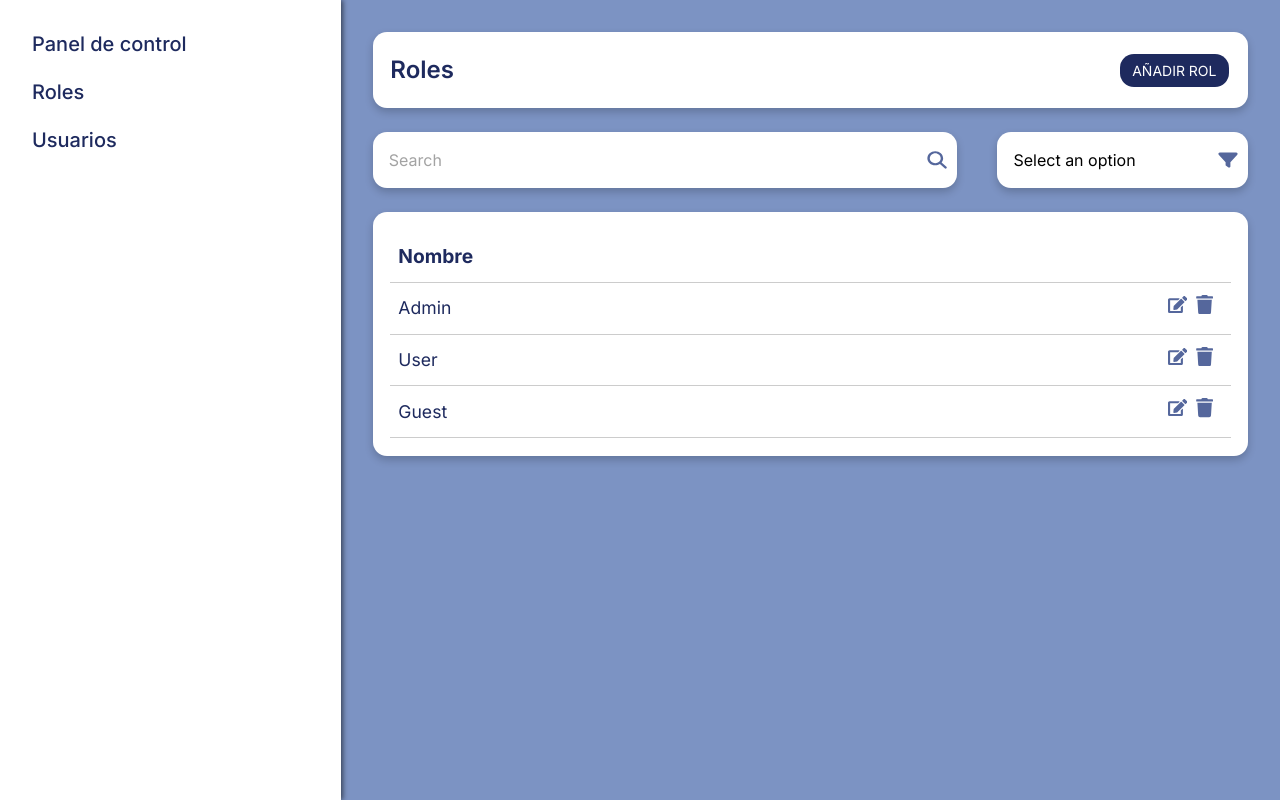
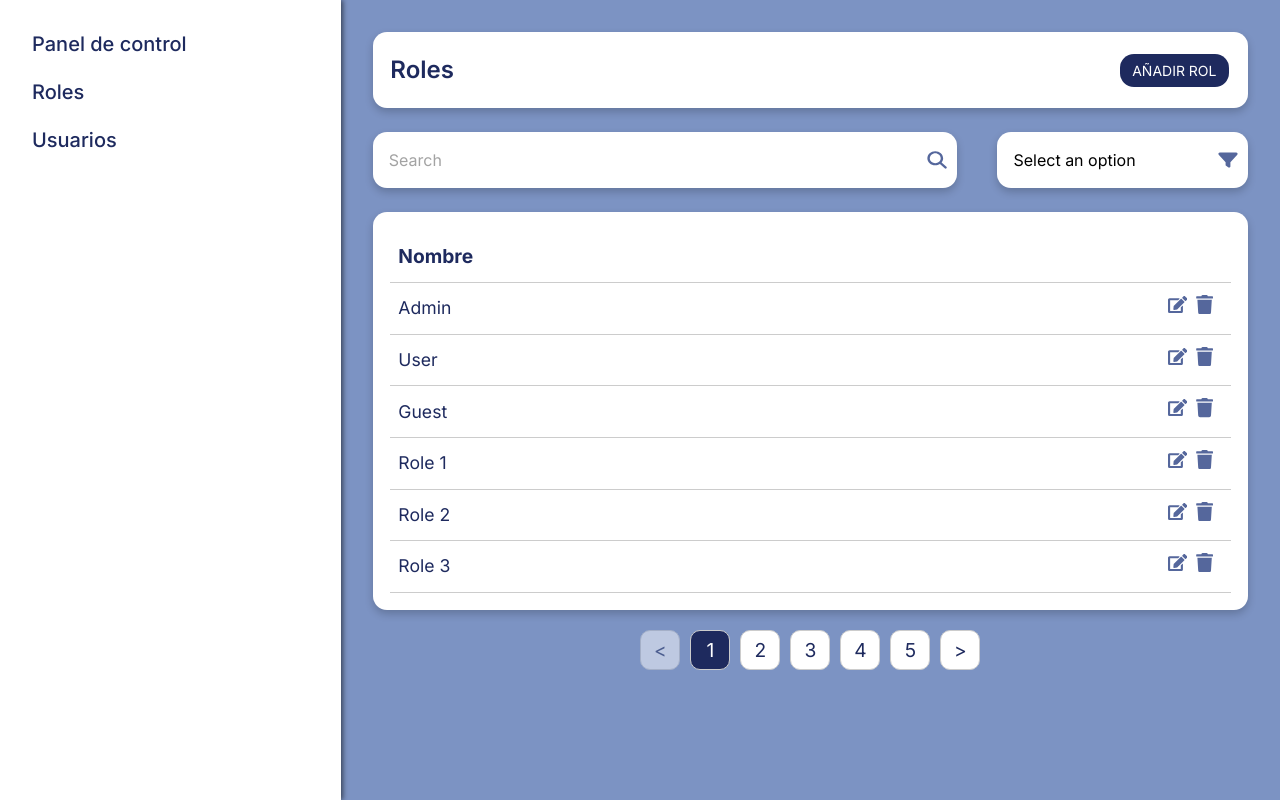
Before and after one commit to RaulBecerraB/TechShare-FrontEnd, a Next.js app: page /admin/roles in a window 1280 px wide. Built offline with nearby package versions, Linux system fonts and the light colour scheme.

Commit message:
feat(CrudBody): add pagination logic with pagination.css
    - Added pagination logic to  for handling multiple pages of data.
    - Created  to style the pagination controls.

```diff
--- a/src/app/admin/roles/page.tsx
+++ b/src/app/admin/roles/page.tsx
@@ -6,6 +6,8 @@ import CrudBody from '@/components/AdminCrud/CrudBody'
 export default function roles() {
 
   const names: string[] = ["Admin", "User", "Guest"];
+  const dummyData = Array.from({ length: 22 }, (_, i) => `Role ${i + 1}`);
+  names.push(...dummyData);
 
   return (
     <div>
--- a/src/components/AdminCrud/CrudBody.tsx
+++ b/src/components/AdminCrud/CrudBody.tsx
@@ -1,12 +1,24 @@
-import React from 'react'
+import React, { useState } from 'react'
 import { FaEdit, FaTrash } from 'react-icons/fa'
 import '@/styles/crud-table.css'
+import '@/styles/pagination.css'
 
 interface CrudBodyProps {
     names: string[];
 }
 
 export default function CrudBody({ names }: CrudBodyProps) {
+
+    const [currentPage, setCurrentPage] = useState(1);
+    const recordsPerPage = 6;
+
+    const indexOfLastRecord = currentPage * recordsPerPage;
+    const indexOfFirstRecord = indexOfLastRecord - recordsPerPage;
+    const currentRecords = names.slice(indexOfFirstRecord, indexOfLastRecord);
+
+    const totalPages = Math.ceil(names.length / recordsPerPage);
+
+    const handleClick = (pageNumber: number) => setCurrentPage(pageNumber);
 
     return (
         <div>
@@ -20,7 +32,7 @@ export default function CrudBody({ names }: CrudBodyProps) {
                         </tr>
                     </thead>
                     <tbody>
-                        {names.map((name, index) => (
+                        {currentRecords.map((name, index) => (
                             <tr key={index}>
                                 <td>{name}</td>
                                 <td></td>
@@ -37,6 +49,31 @@ export default function CrudBody({ names }: CrudBodyProps) {
                     </tbody>
                 </table>
             </div>
+            <div className="pagination">
+                <button
+                    className={`pagination-button ${currentPage === 1 ? 'disabled' : ''}`}
+                    onClick={() => handleClick(currentPage - 1)}
+                    disabled={currentPage === 1}
+                >
+                    {'<'}
+                </button>
+                {[...Array(totalPages)].map((_, index) => (
+                    <button
+                        key={index + 1}
+                        className={`pagination-button ${currentPage === index + 1 ? 'active' : ''}`}
+                        onClick={() => handleClick(index + 1)}
+                    >
+                        {index + 1}
+                    </button>
+                ))}
+                <button
+                    className={`pagination-button ${currentPage === totalPages ? 'disabled' : ''}`}
+                    onClick={() => handleClick(currentPage + 1)}
+                    disabled={currentPage === totalPages}
+                >
+                    {'>'}
+                </button>
+            </div>
         </div>
     );
 }
--- /dev/null
+++ b/src/styles/pagination.css
@@ -0,0 +1,36 @@
+.pagination {
+    display: flex;
+    justify-content: center;
+    align-items: center;
+    gap: 10px;
+    margin-top: 20px;
+  }
+
+  .pagination-button {
+    background-color: white;
+    border: 1px solid #ccc;
+    border-radius: 10px;
+    width: 40px;
+    height: 40px;
+    font-size: 1.2rem;
+    color: #1E2A5E;
+    cursor: pointer;
+    display: flex;
+    justify-content: center;
+    align-items: center;
+    transition: background-color 0.2s ease-in-out;
+  }
+
+  .pagination-button.active {
+    background-color: #1E2A5E;
+    color: white;
+  }
+
+  .pagination-button:hover:not(.active) {
+    background-color: #f2f2f2;
+  }
+
+  .pagination-button.disabled {
+    cursor: not-allowed;
+    opacity: 0.5;
+  }
```
